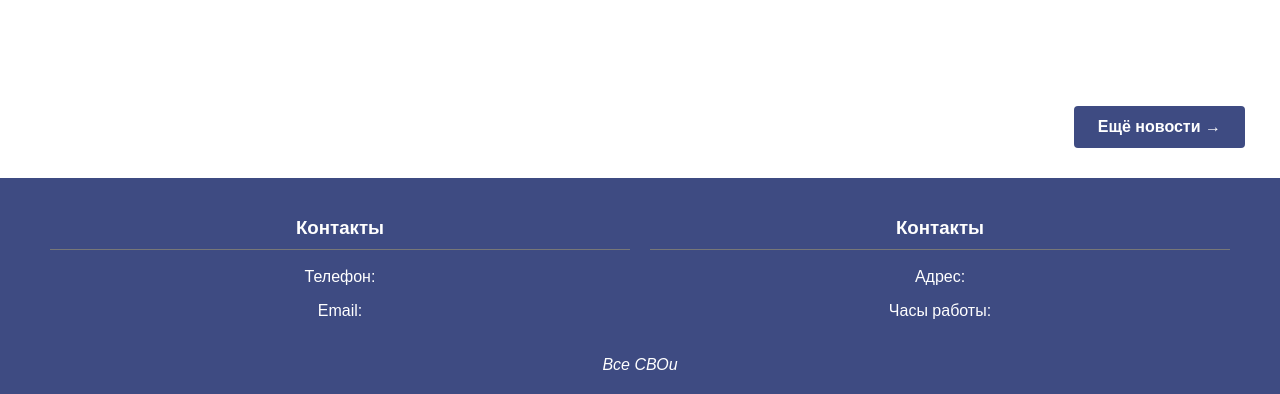
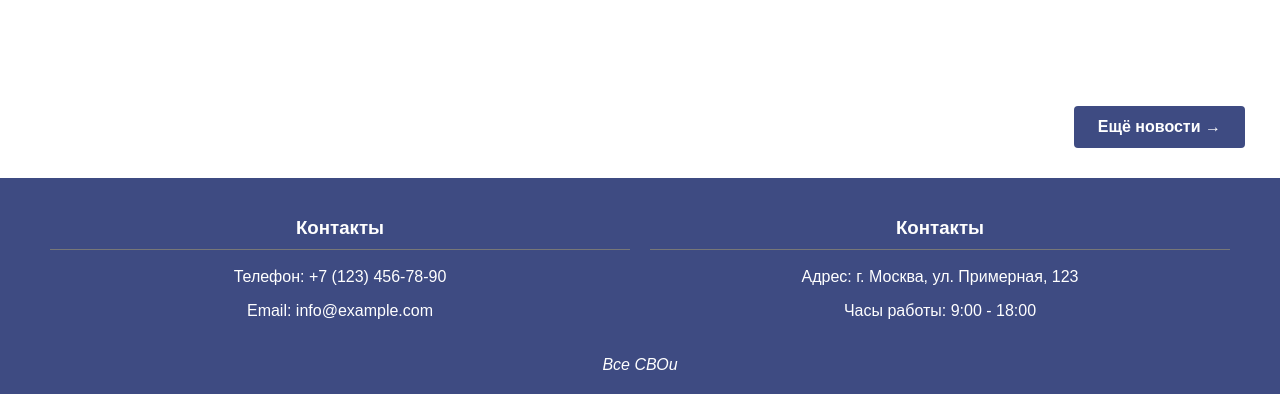
Before and after one commit to Meronor/hakaton, a Flask app: page / in a window 1280 px wide. Shown: the part 1492-1886 px from the top of the page. Run offline with Flask 3, Linux system fonts and the light colour scheme.

Commit message:
небольшие изменения

```diff
--- a/SVO/app.py
+++ b/SVO/app.py
@@ -14,6 +14,10 @@
 @app.route('/naviga')  # Главная страница
 def naviga():
     return render_template('naviga.html')
+
+@app.route('/news')  # Главная страница
+def news():
+    return render_template('news.html')
 
 @app.route('/life')  # Главная страница
 def life():
--- a/SVO/templates/index.html
+++ b/SVO/templates/index.html
@@ -11,7 +11,9 @@
 <body>
     <header>
         <div class="logo">
-            <img src="{{ url_for('static', filename='img/logo.png') }}" width="150">
+            <a href="Index.html">
+                <img src="{{ url_for('static', filename='img/logo.png') }}" width="150">
+            </a>
         </div>
         <nav>
             <ul>
@@ -69,7 +71,7 @@
     </section>
 
     <div class="more-news">
-        <a href="#" class="more-news-link">Ещё новости</a>
+        <a href="/news" class="more-news-link">Ещё новости</a>
     </div>
 
 
@@ -77,14 +79,14 @@
         <div class="footer-content">
             <div class="footer-section">
                 <h3>Контакты</h3>
-                <p>Телефон: </p>
-                <p>Email: </p>
+                <p>Телефон: +7 (123) 456-78-90</p>
+                <p>Email: info@example.com</p>
             </div>
 
             <div class="footer-section">
                 <h3>Контакты</h3>
-                <p>Адрес: </p>
-                <p>Часы работы: </p>
+                <p>Адрес: г. Москва, ул. Примерная, 123</p>
+                <p>Часы работы: 9:00 - 18:00</p>
             </div>
         </div>
 
```
Also changed, not shown: SVO/templates/naviga.html (+4 -4 lines), SVO/templates/register.html (+4 -4 lines).
